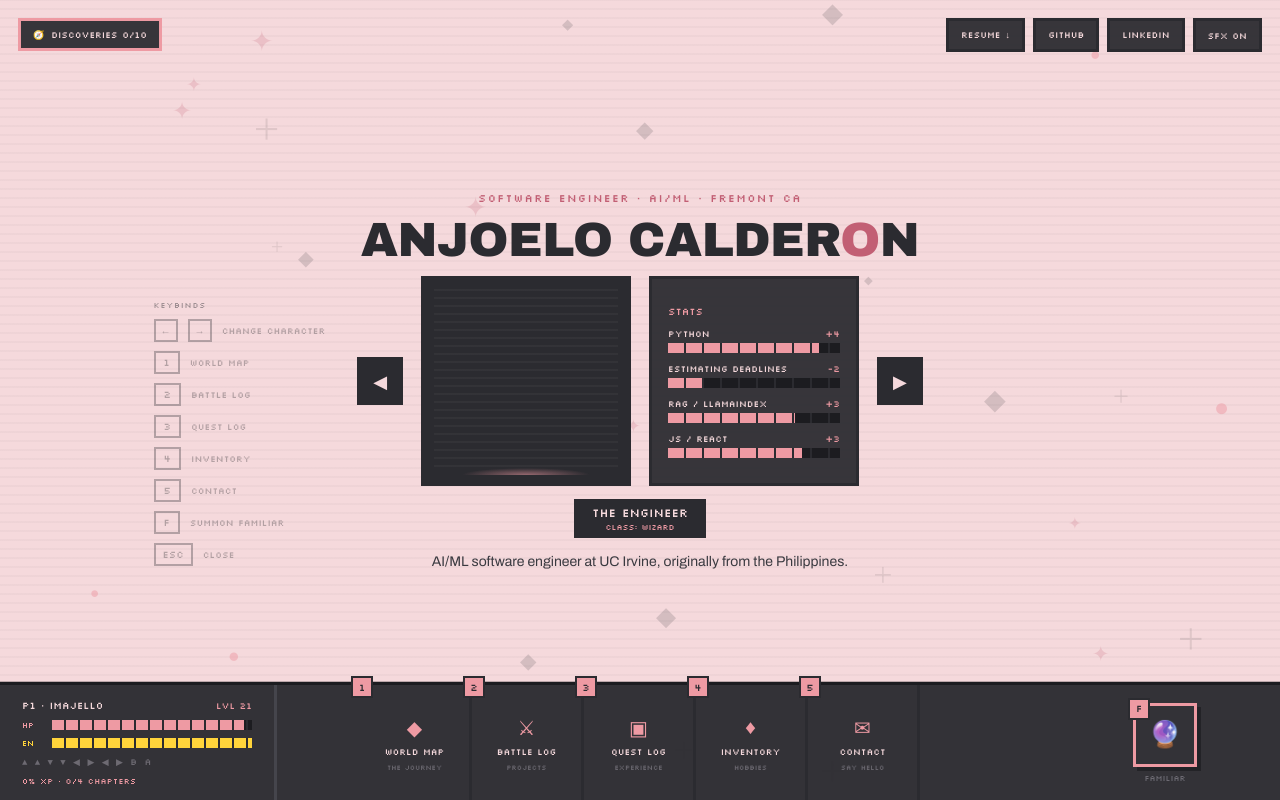
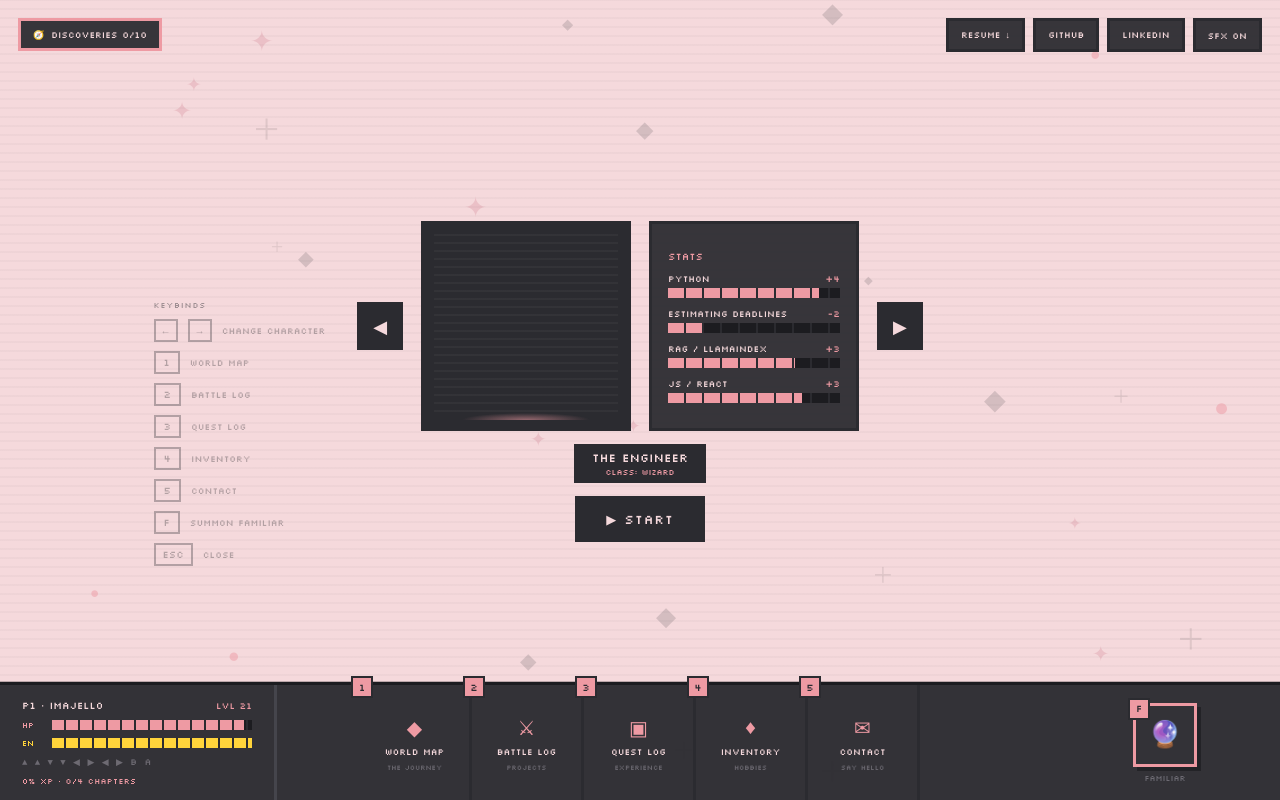
Before and after one commit to jelo-ca/imajello.com-v2, a React (Vite) app in the folder client/: page / in a window 1280 px wide. Built offline with nearby package versions, Linux system fonts and the light colour scheme.

Commit message:
feat: replace hero text with character-select + Start button

```diff
--- a/client/src/App.tsx
+++ b/client/src/App.tsx
@@ -36,8 +36,9 @@ export default function App() {
       if (e.key === 'Escape' && state.discoveriesOpen) { dispatch({ type: 'TOGGLE_DISCOVERIES' }); return; }
       if (e.key === 'Escape' && state.open) { dispatch({ type: 'CLOSE_SECTION' }); return; }
       if (e.key === 'Escape' && state.familiarOpen) { dispatch({ type: 'CLOSE_FAMILIAR' }); return; }
+      if (e.key === 'Escape' && state.playing) { dispatch({ type: 'STOP_PLATFORMER' }); return; }
       trackKonami(e.key);
-      if (!state.open) {
+      if (!state.open && !state.playing) {
         if (e.key === 'ArrowLeft') { e.preventDefault(); dispatch({ type: 'PREV_CHAR' }); return; }
         if (e.key === 'ArrowRight') { e.preventDefault(); dispatch({ type: 'NEXT_CHAR' }); return; }
       }
@@ -50,7 +51,7 @@ export default function App() {
     };
     window.addEventListener('keydown', onKeyDown);
     return () => window.removeEventListener('keydown', onKeyDown);
-  }, [state.discoveriesOpen, state.open, state.familiarOpen, dispatch, trackKonami, toggleFamiliar]);
+  }, [state.discoveriesOpen, state.open, state.familiarOpen, state.playing, dispatch, trackKonami, toggleFamiliar]);
 
   useEffect(() => {
     const onHover = (e: MouseEvent) => {
--- a/client/src/components/scene/HeroCharacterViewer.module.css
+++ b/client/src/components/scene/HeroCharacterViewer.module.css
@@ -5,24 +5,6 @@
   /* No box of its own — its children are direct flex items of GameScene's
      .heroWrap (reference line 63), matching the reference's flat structure. */
   display: contents;
-}
-
-.eyebrow {
-  font: 400 11px 'Silkscreen', monospace;
-  letter-spacing: .12em;
-  color: #c25f74;
-}
-
-.name {
-  margin: 0;
-  font: 400 clamp(28px, min(5.4vw, 6vh), 68px)/0.95 'Archivo Black', sans-serif;
-  text-transform: uppercase;
-  letter-spacing: -.01em;
-  text-align: center;
-}
-
-.accent {
-  color: #c25f74;
 }
 
 .row {
@@ -200,14 +182,19 @@
   margin-top: 2px;
 }
 
-.bio {
-  margin: 0;
-  font-size: clamp(12px, 1.9vh, 14px);
-  line-height: 1.5;
-  color: #3a3a40;
-  max-width: 480px;
-  text-align: center;
-  text-wrap: pretty;
+.startBtn {
+  font: 400 13px 'Silkscreen', monospace;
+  letter-spacing: .06em;
+  background: #2b2b30;
+  color: #f5d9dc;
+  border: 3px solid #2b2b30;
+  padding: 12px 28px;
+  cursor: pointer;
+}
+.startBtn:hover {
+  background: #ee9aa3;
+  color: #2b2b30;
+  border-color: #ee9aa3;
 }
 
 @media (max-width: 768px) {
--- a/client/src/components/scene/HeroCharacterViewer.tsx
+++ b/client/src/components/scene/HeroCharacterViewer.tsx
@@ -9,16 +9,6 @@ import styles from './HeroCharacterViewer.module.css';
 // Minimum horizontal drag distance (px) to count as a swipe, below which
 // a touch is treated as a tap/scroll rather than a character-change gesture.
 const SWIPE_THRESHOLD = 40;
-
-// Ported from design_handoff_portfolio_game_hud/design/Imajello Site v4b - Game HUD.dc.html
-// lines 62-145 ("Template A" — heroA, the only variant with hint-placeholder-val {{ true }},
-// so it's the one actually shown). The reference's single flex container (line 63) holds five
-// direct children in this order: eyebrow (64), name h1 (65), the ◀ [portrait] [stats] ▶ row
-// (69-85, one flex row — the arrows flank the portrait box + stat panel, they are not split
-// across an outer wrapper), the name/class plate (136-139), and the bio paragraph (142).
-// HeroCharacterViewer.module.css's `.wrap` is `display:contents` so those five elements become
-// direct flex children of GameScene's `.heroWrap` (which owns the flex/gap/padding from line 63),
-// reproducing that flat structure exactly instead of nesting an extra box around them.
 
 export function HeroCharacterViewer() {
   const { state, dispatch } = useGameState();
@@ -34,6 +24,7 @@ export function HeroCharacterViewer() {
 
   const goPrev = () => { tick(); dispatch({ type: 'PREV_CHAR' }); };
   const goNext = () => { tick(); dispatch({ type: 'NEXT_CHAR' }); };
+  const handleStart = () => { tick(); dispatch({ type: 'START_PLATFORMER' }); };
 
   // Mobile replaces the ◀/▶ buttons with a swipe gesture on the portrait/stats row
   // (buttons are hidden via CSS below 768px — see HeroCharacterViewer.module.css .arrow).
@@ -55,12 +46,13 @@ export function HeroCharacterViewer() {
     if (dx < 0) goNext(); else goPrev();
   };
 
+  // Once playing, the Platformer component (added in Task 2) owns rendering the
+  // character — this picker screen disappears entirely rather than sitting hidden
+  // underneath it.
+  if (state.playing) return null;
+
   return (
     <div className={styles.wrap}>
-      <div className={styles.eyebrow}>{ui.hero.eyebrow}</div>
-      <h1 className={styles.name}>{ui.hero.nameFirst}<span className={styles.accent}>{ui.hero.nameAccent}</span>{ui.hero.nameLast}</h1>
-
-      {/* reference lines 69-85: one flex row, arrows flanking portrait box + stat panel */}
       <div className={styles.row} onTouchStart={onTouchStart} onTouchEnd={onTouchEnd}>
         <button data-sfx className={styles.arrow} onClick={goPrev}>◀</button>
 
@@ -106,10 +98,6 @@ export function HeroCharacterViewer() {
         <button data-sfx className={styles.arrow} onClick={goNext}>▶</button>
       </div>
 
-      {/* reference lines 136-139: character name/class plate, always shown (not template-gated).
-          Below 768px the .row arrows are hidden in favor of swipe (see onTouchStart/onTouchEnd
-          above); .mobileArrow gives mobile users a visible, discoverable way to rotate characters
-          too, since swipe alone isn't obvious. Desktop keeps using the .row arrows only. */}
       <div className={styles.nameClassRow}>
         <button data-sfx className={styles.mobileArrow} onClick={goPrev} aria-label={ui.hero.prevAriaLabel}>◀</button>
         <div className={styles.nameClassBox}>
@@ -119,10 +107,7 @@ export function HeroCharacterViewer() {
         <button data-sfx className={styles.mobileArrow} onClick={goNext} aria-label={ui.hero.nextAriaLabel}>▶</button>
       </div>
 
-      {/* reference line 142: static bio, [data-hero-bio] hidden on short viewports via global.css. */}
-      <p data-hero-bio className={styles.bio}>
-        {ui.hero.bio}
-      </p>
+      <button data-sfx className={styles.startBtn} onClick={handleStart}>{ui.hero.startBtn}</button>
     </div>
   );
 }
--- a/client/src/content.json
+++ b/client/src/content.json
@@ -222,14 +222,10 @@
     },
 
     "hero": {
-      "eyebrow": "SOFTWARE ENGINEER · AI/ML · FREMONT CA",
-      "nameFirst": "Anjoelo Calder",
-      "nameAccent": "o",
-      "nameLast": "n",
       "statsLabel": "STATS",
       "prevAriaLabel": "Previous character",
       "nextAriaLabel": "Next character",
-      "bio": "AI/ML software engineer at UC Irvine, originally from the Philippines."
+      "startBtn": "▶ START"
     },
 
     "battleLog": {
--- a/client/src/content.ts
+++ b/client/src/content.ts
@@ -85,7 +85,7 @@ export interface ContentShape {
     topBar: { resume: string; github: string; linkedin: string; sfxOn: string; sfxOff: string; linksMenuAriaLabel: string; hamburgerGlyph: string };
     keybinds: { heading: string; changeCharacter: string; summonFamiliar: string; close: string };
     playerBar: { playerPlate: string; level: string; hp: string; en: string; konamiHint: string; konamiUnlocked: string; xpMaxLabel: string; familiarLabel: string };
-    hero: { eyebrow: string; nameFirst: string; nameAccent: string; nameLast: string; statsLabel: string; prevAriaLabel: string; nextAriaLabel: string; bio: string };
+    hero: { statsLabel: string; prevAriaLabel: string; nextAriaLabel: string; startBtn: string };
     battleLog: { repoLink: string; rankPrefix: string; lootLabel: string };
     worldMap: { photoPrefix: string };
     inventory: { hint: string; back: string; itemPrefix: string };
--- a/client/src/state/reducer.ts
+++ b/client/src/state/reducer.ts
@@ -31,6 +31,7 @@ export const initialState: State = {
   msgBody: '',
   navHover: null,
   familiarHover: false,
+  playing: false,
   levelUpTrigger: 0,
 };
 
@@ -114,6 +115,10 @@ export function reducer(state: State, action: Action): State {
       return { ...state, familiarHover: action.value };
     case 'SET_KONAMI_UNLOCKED':
       return state.konamiUnlocked ? state : unlockDiscovery({ ...state, konamiUnlocked: true }, 'konami');
+    case 'START_PLATFORMER':
+      return { ...state, playing: true };
+    case 'STOP_PLATFORMER':
+      return { ...state, playing: false };
     case 'SET_TOAST':
       return { ...state, toast: action.text };
     case 'CHAT_SEND_START':
--- a/client/src/state/types.ts
+++ b/client/src/state/types.ts
@@ -30,6 +30,7 @@ export interface State {
   msgBody: string;
   navHover: SectionKey | null;
   familiarHover: boolean;
+  playing: boolean;
   // Ephemeral, session-only counter — incremented exactly once by OPEN_SECTION when
   // a live dispatch (never HYDRATE_PERSISTED) first brings visited.length to 4, so
   // App.tsx can schedule the delayed "LEVEL UP" toast/fanfare without misfiring on
@@ -55,6 +56,8 @@ export type Action =
   | { type: 'SET_NAV_HOVER'; section: SectionKey | null }
   | { type: 'SET_FAMILIAR_HOVER'; value: boolean }
   | { type: 'SET_KONAMI_UNLOCKED' }
+  | { type: 'START_PLATFORMER' }
+  | { type: 'STOP_PLATFORMER' }
   | { type: 'SET_TOAST'; text: string | null }
   | { type: 'CHAT_SEND_START'; text: string }
   | { type: 'CHAT_SEND_SUCCESS'; reply: string }
```
